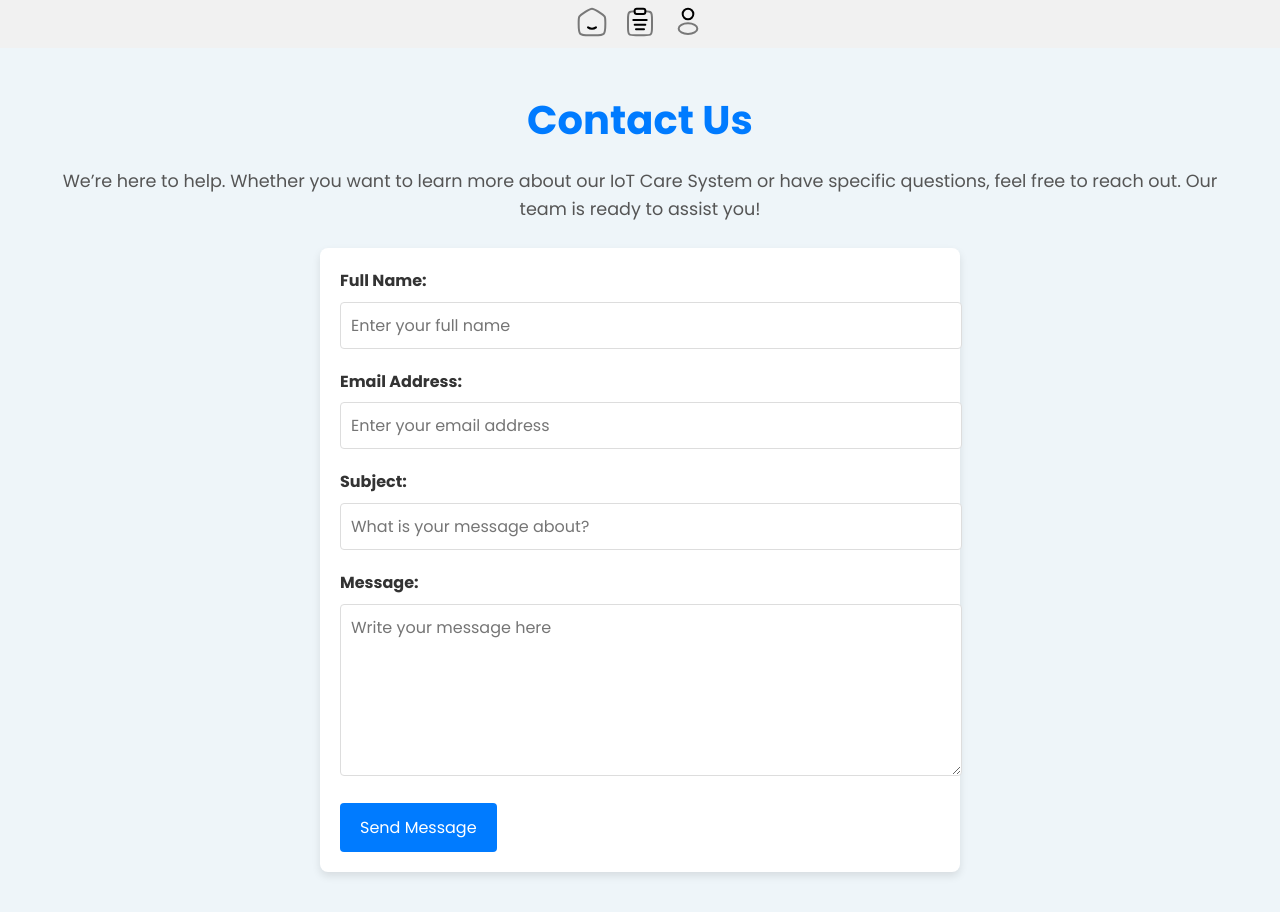
After one commit to MiguelAchaD/IoT, a Django app: page /contact/ in a window 1280 px wide. The commit adds this page. Run offline with Django 5.2, Linux system fonts and the light colour scheme.

Commit message:
Home and Contact

```diff
--- a/Server/Server/urls.py
+++ b/Server/Server/urls.py
@@ -16,7 +16,7 @@ Including another URLconf
 """
 from django.contrib import admin
 from django.urls import path, include, re_path
-from ServerApp.views import dashboard, home, profile, patients, login, register, calendar, addPatient, editPatient, deletePatient, logout_view
+from ServerApp.views import dashboard, home, profile, patients, login, register, calendar, addPatient, editPatient, deletePatient, logout_view, contact_view
 
 urlpatterns = [
     path('admin/', admin.site.urls),
@@ -32,5 +32,6 @@ urlpatterns = [
     path('register/', register, name="register"),
     path('calendar/<str:public_id>', calendar, name='calendar'),
     path('logout/', logout_view, name='logout'),
-
+    path('contact/', contact_view, name='contact'),
+    path('send-message/', contact_view, name='send_message'),
 ]
--- /dev/null
+++ b/Server/ServerApp/static/css/contact.css
@@ -0,0 +1,95 @@
+/* Contact Page Styles */
+
+body {
+    font-family: Arial, sans-serif;
+    line-height: 1.6;
+    margin: 0;
+    padding: 0;
+    background-color: #f4f4f9;
+    color: #333;
+}
+
+/* Contact Section */
+.contact-section {
+    padding: 40px;
+    text-align: center;
+    background-color: #eef5f9;
+}
+
+.contact-section h1 {
+    font-size: 2.5em;
+    margin-bottom: 15px;
+    color: #007bff;
+}
+
+.contact-section p {
+    font-size: 1.1em;
+    margin-bottom: 25px;
+    color: #555;
+}
+
+/* Contact Form */
+.contact-form {
+    max-width: 600px;
+    margin: 0 auto;
+    background: #fff;
+    padding: 20px;
+    border-radius: 8px;
+    box-shadow: 0 4px 8px rgba(0, 0, 0, 0.1);
+    text-align: left;
+}
+
+.contact-form label {
+    display: block;
+    margin-bottom: 8px;
+    font-weight: bold;
+    color: #333;
+}
+
+.contact-form input,
+.contact-form textarea {
+    width: 100%;
+    padding: 10px;
+    margin-bottom: 20px;
+    border: 1px solid #ddd;
+    border-radius: 4px;
+    font-size: 1em;
+}
+
+.contact-form input:focus,
+.contact-form textarea:focus {
+    border-color: #007bff;
+    outline: none;
+    box-shadow: 0 0 4px rgba(0, 123, 255, 0.5);
+}
+
+.submit-button {
+    display: inline-block;
+    background-color: #007bff;
+    color: #fff;
+    padding: 12px 20px;
+    font-size: 1em;
+    border: none;
+    border-radius: 4px;
+    cursor: pointer;
+    transition: background-color 0.3s;
+}
+
+.submit-button:hover {
+    background-color: #0056b3;
+}
+
+.form-feedback {
+    margin-bottom: 20px;
+    text-align: center;
+}
+
+.success {
+    color: green;
+    font-weight: bold;
+}
+
+.error {
+    color: red;
+    font-weight: bold;
+}
--- /dev/null
+++ b/Server/ServerApp/templates/contact.html
@@ -0,0 +1,43 @@
+{% extends 'base.html' %}
+
+{% load static %}
+
+{% block title %}
+    Contact Us
+{% endblock %}
+
+{% block additionalLinks %}
+<link rel="stylesheet" href="{% static 'css/contact.css' %}">
+{% endblock %}
+
+{% block content %}
+<div class="contact-section">
+    <h1>Contact Us</h1>
+    <p>We’re here to help. Whether you want to learn more about our IoT Care System or have specific questions, feel free to reach out. Our team is ready to assist you!</p>
+
+    <div class="form-feedback">
+        {% if success %}
+            <p class="success">{{ success }}</p>
+        {% elif error %}
+            <p class="error">{{ error }}</p>
+        {% endif %}
+    </div>
+
+    <form method="post" action="/contact/" class="contact-form">
+        {% csrf_token %}
+        <label for="name">Full Name:</label>
+        <input type="text" id="name" name="name" placeholder="Enter your full name" required>
+
+        <label for="email">Email Address:</label>
+        <input type="email" id="email" name="email" placeholder="Enter your email address" required>
+
+        <label for="subject">Subject:</label>
+        <input type="text" id="subject" name="subject" placeholder="What is your message about?" required>
+
+        <label for="message">Message:</label>
+        <textarea id="message" name="message" placeholder="Write your message here" rows="6" required></textarea>
+
+        <button type="submit" class="submit-button">Send Message</button>
+    </form>
+</div>
+{% endblock %}
--- a/Server/ServerApp/views.py
+++ b/Server/ServerApp/views.py
@@ -7,6 +7,7 @@ from django.contrib.auth import authenticate, login as auth_login, logout
 from .forms import ReunionForm
 from django.contrib.auth import update_session_auth_hash
 from django.contrib import messages
+from django.core.mail import send_mail
 
 @login_required
 def dashboard(request, id=None):
@@ -216,3 +217,28 @@ def format_url(call_url, parameters):
 def logout_view(request):
     logout(request)
     return redirect('login')
+
+def contact_view(request):
+    if request.method == 'POST':
+        name = request.POST.get('name')
+        email = request.POST.get('email')
+        subject = request.POST.get('subject')
+        message = request.POST.get('message')
+
+        if not (name and email and subject and message):
+            return render(request, 'contact.html', {'error': 'All fields are required.'})
+
+        try:
+            send_mail(
+                f'Contact Form Submission: {subject}',
+                f'Message from {name} ({email}):\n\n{message}',
+                'your_email@example.com',
+                ['recipient_email@example.com'],
+                fail_silently=False,
+            )
+            messages.success(request, 'Your message has been sent successfully. Thank you!')
+            return redirect('home')
+        except Exception as e:
+            return render(request, 'contact.html', {'error': f'Failed to send your message. Error: {e}'})
+    else:
+        return render(request, 'contact.html')
```
Also changed, not shown: Server/Server/settings.py (+7 -0 lines), Server/ServerApp/static/css/home.css (+99 -0 lines), Server/ServerApp/templates/home.html (+48 -1 lines), Server/db.sqlite3.
